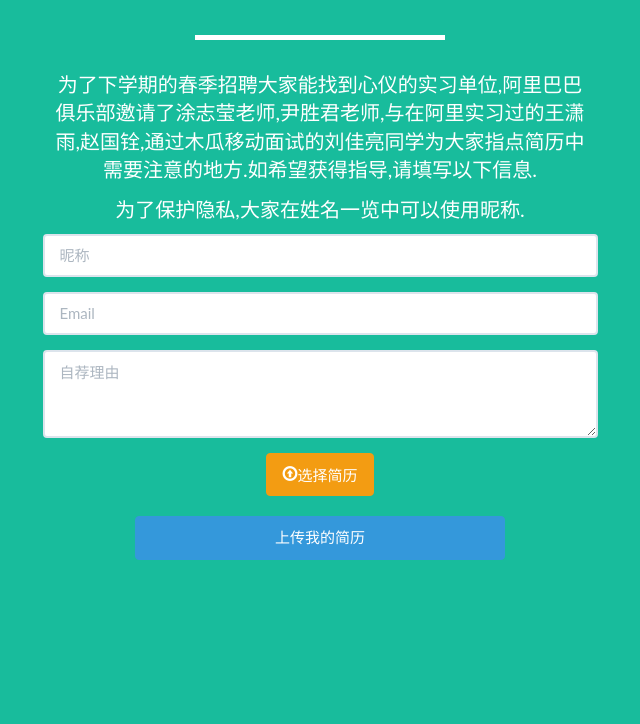
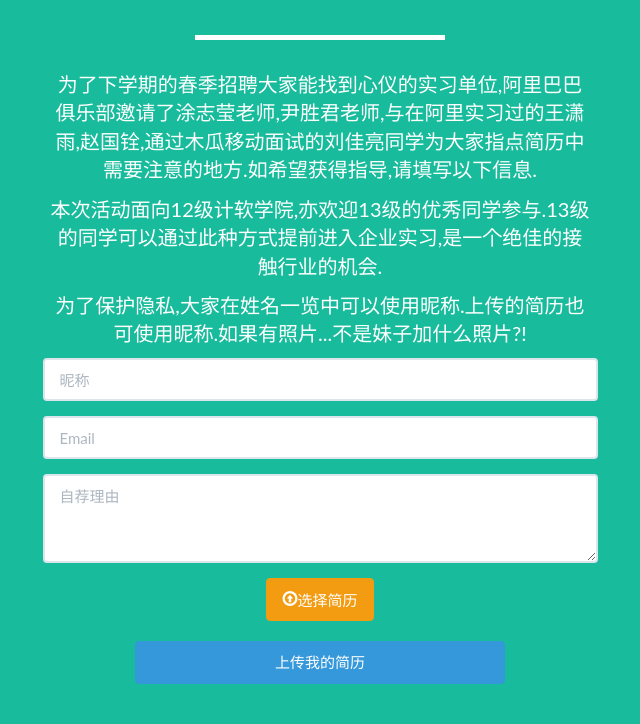
Before and after one commit to zhaoguoquan94/RESUME_COLLECTOR, a Django app: template templates/resume_uploader/index.html in a window 1280 px wide. Shown: the part 568-1292 px from the top of the page, without its empty margins (320-960 px from the left). Run offline with Django 3.2, Linux system fonts and the light colour scheme; the template is opened without the code that fills it, so the values that code supplies are empty; parts of the project's set-up code (start-up, migrations or seed data) failed here and were passed over; some libraries are stand-ins or nearby versions.

Commit message:
index.html changed

```diff
--- a/templates/resume_uploader/index.html
+++ b/templates/resume_uploader/index.html
@@ -94,7 +94,8 @@
                         <hr class="star-light">
                         <div class="col-md-6 col-md-offset-3">
                             <p>为了下学期的春季招聘大家能找到心仪的实习单位,阿里巴巴俱乐部邀请了涂志莹老师,尹胜君老师,与在阿里实习过的<a href="http://blog.gkuchan.com/">王潇雨</a>,<a href="http://www.zhaoguoquan.com">赵国铨</a>,通过木瓜移动面试的<a href="https://skyline75489.github.io/">刘佳亮</a>同学为大家指点简历中需要注意的地方.如希望获得指导,请填写以下信息.</p>
-                            <p>为了保护隐私,大家在姓名一览中可以使用昵称.</p>
+                            <p>本次活动面向12级计软学院,亦欢迎13级的优秀同学参与.13级的同学可以通过此种方式提前进入企业实习,是一个绝佳的接触行业的机会.</p>
+                            <p>为了保护隐私,大家在姓名一览中可以使用昵称.上传的简历也可使用昵称.如果有照片...不是妹子加什么照片?!</p>
                         </div>
 
                     </div>
```
Also changed, not shown: db.sqlite3 (deleted), 1 other file.
